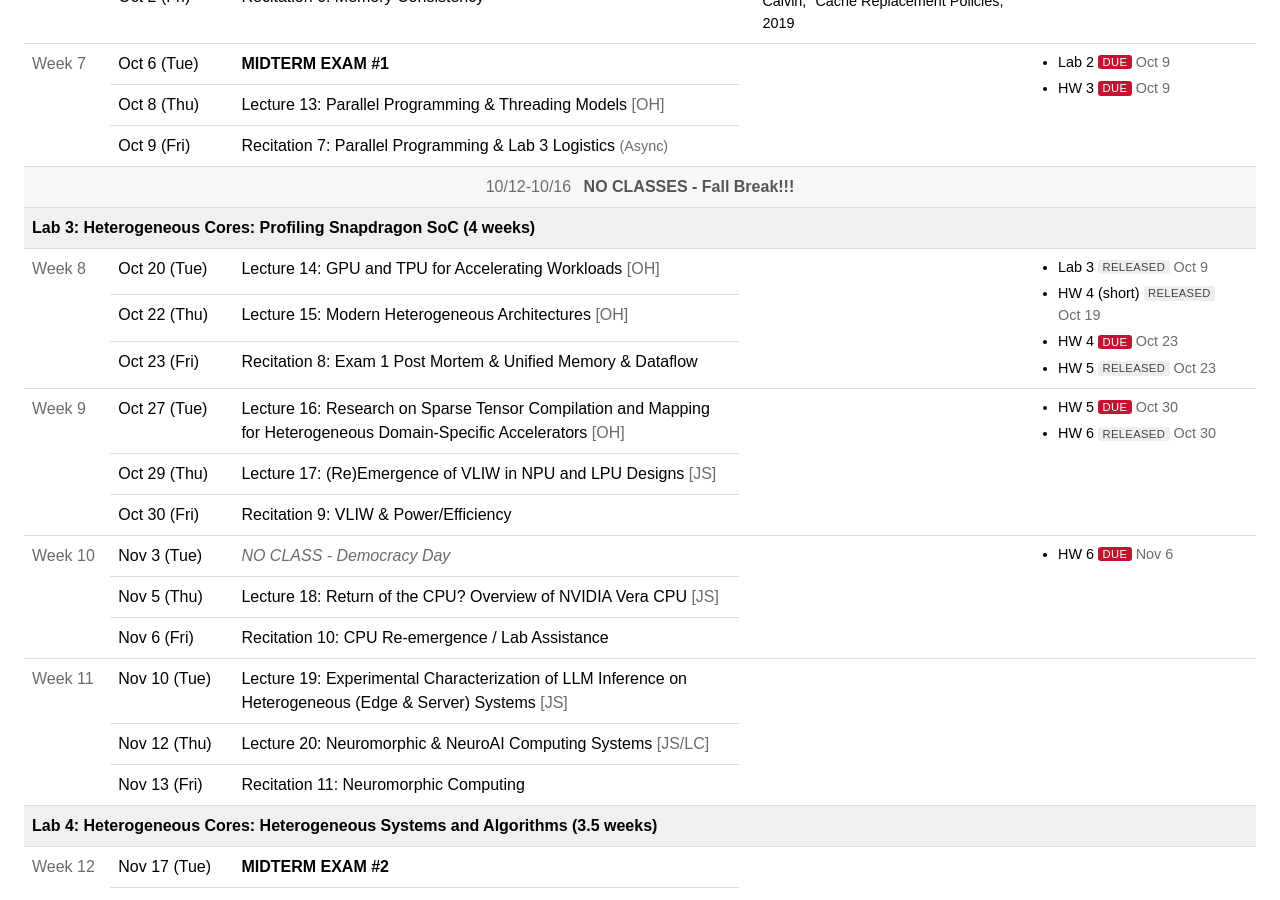
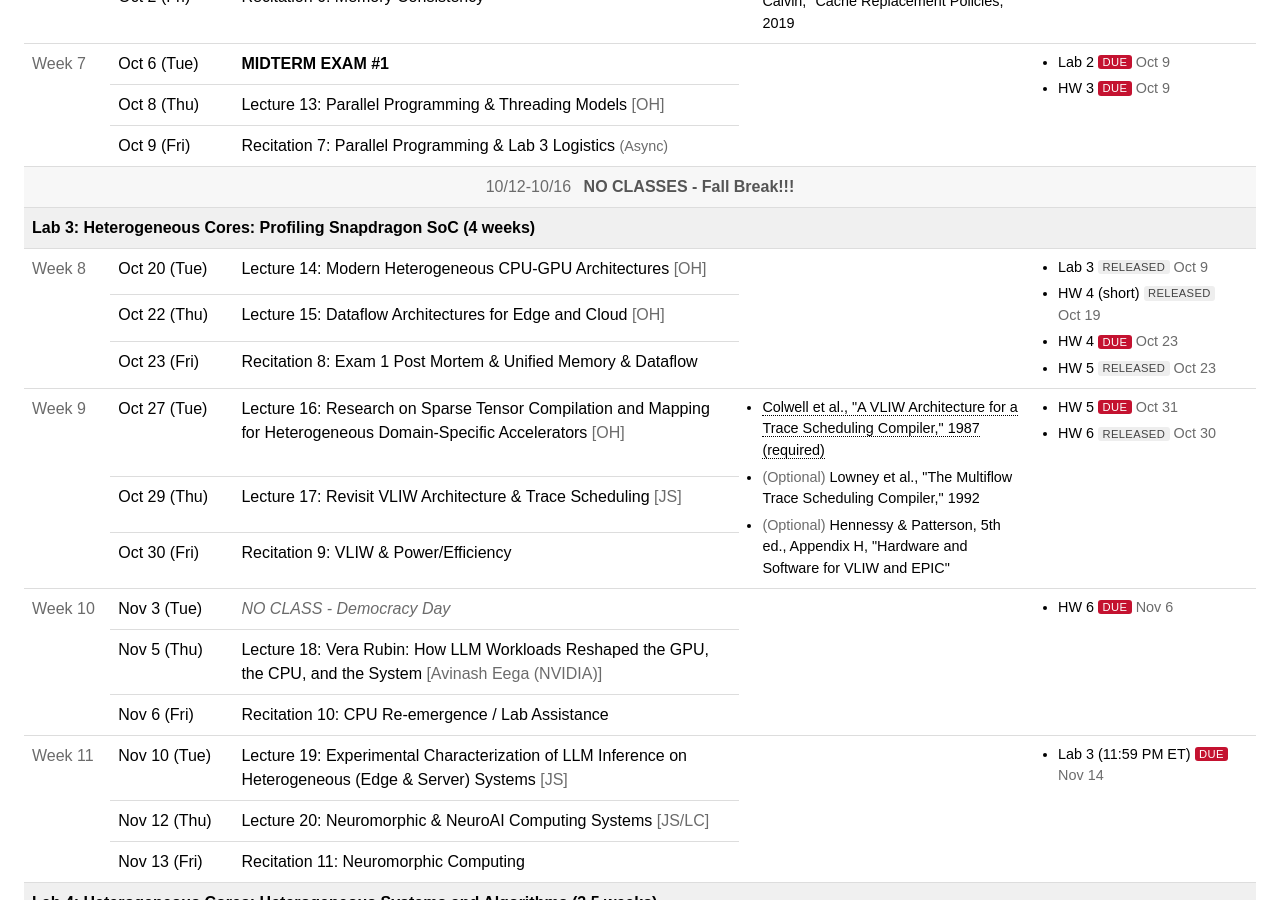
Before and after one commit to cmu-ece18740/cmu-ece18740.github.io, a Jekyll site: the page built from index.html, in a window 1280 px wide and 900 px high, scrolled down 2046 px. Built offline with Jekyll 4.4.1, drawn with Linux system fonts in a browser that asks for light colours.

Commit message:
update sched w lab3 ddl

```diff
--- a/_data/schedule.yml
+++ b/_data/schedule.yml
@@ -292,13 +292,12 @@ weeks:
       - date: 2026-10-20
         kind: lecture
         number: 14
-        title: "GPU and TPU for Accelerating Workloads"
+        title: "Modern Heterogeneous CPU-GPU Architectures"
         lecturer: "OH"
       - date: 2026-10-22
         kind: lecture
         number: 15
-        title: "Modern Heterogeneous Architectures"
-#         title: "Survey of Cloud & Edge AI Inference Accelerators"
+        title: "Dataflow Architectures for Edge and Cloud"
         lecturer: "OH"
       - date: 2026-10-23
         kind: recitation
@@ -306,12 +305,19 @@ weeks:
         title: "Exam 1 Post Mortem & Unified Memory & Dataflow"
 
   - week: 9
+    readings:
+      - title: 'Colwell et al., "A VLIW Architecture for a Trace Scheduling Compiler," 1987 (required)'
+        url: https://dl.acm.org/doi/10.1145/36177.36201
+      - title: 'Lowney et al., "The Multiflow Trace Scheduling Compiler," 1992'
+        optional: true
+      - title: 'Hennessy & Patterson, 5th ed., Appendix H, "Hardware and Software for VLIW and EPIC"'
+        optional: true
     assignments:
     #  - name: "Lab Help Session (optional): 5:30-8:00pm"
     #     date: 2026-10-27
       - name: "HW 5"
         status: due
-        date: 2026-10-30
+        date: 2026-10-31
       - name: "HW 6"
         status: released
         date: 2026-10-30
@@ -324,7 +330,7 @@ weeks:
       - date: 2026-10-29
         kind: lecture
         number: 17
-        title: "(Re)Emergence of VLIW in NPU and LPU Designs"
+        title: "Revisit VLIW Architecture & Trace Scheduling"
         lecturer: "JS"
       - date: 2026-10-30
         kind: recitation
@@ -343,8 +349,8 @@ weeks:
       - date: 2026-11-05
         kind: lecture
         number: 18
-        title: "Return of the CPU? Overview of NVIDIA Vera CPU"
-        lecturer: "JS"
+        title: "Vera Rubin: How LLM Workloads Reshaped the GPU, the CPU, and the System"
+        lecturer: "Avinash Eega (NVIDIA)"
       - date: 2026-11-06
         kind: recitation
         number: 10
@@ -352,6 +358,9 @@ weeks:
 
   - week: 11
     assignments:
+      - name: "Lab 3 (11:59 PM ET)"
+        status: due
+        date: 2026-11-14
 #      - name: "Lab Help Session (optional): 5:30-8:00pm"
 #        date: 2026-11-10
     events:
```
